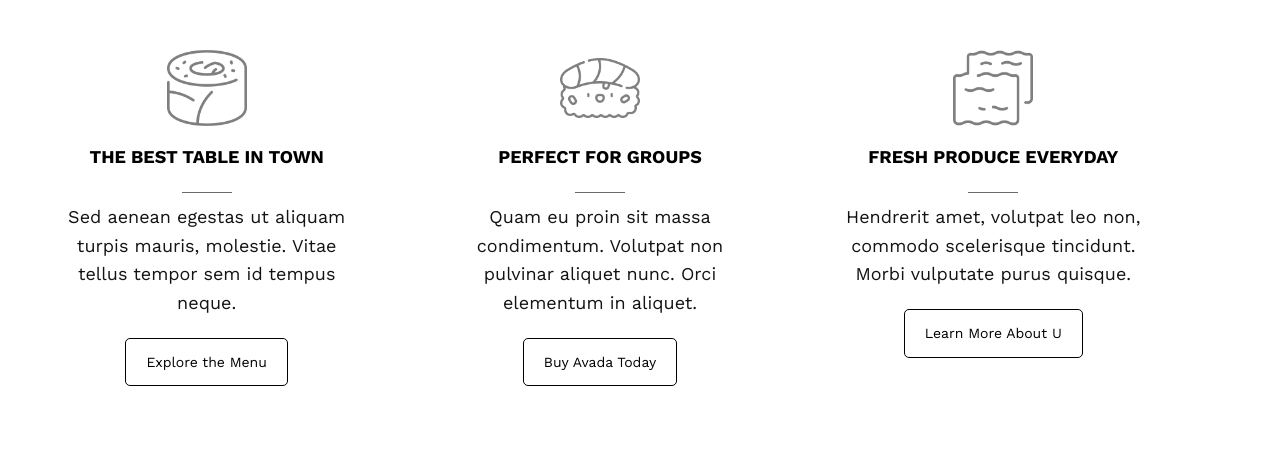
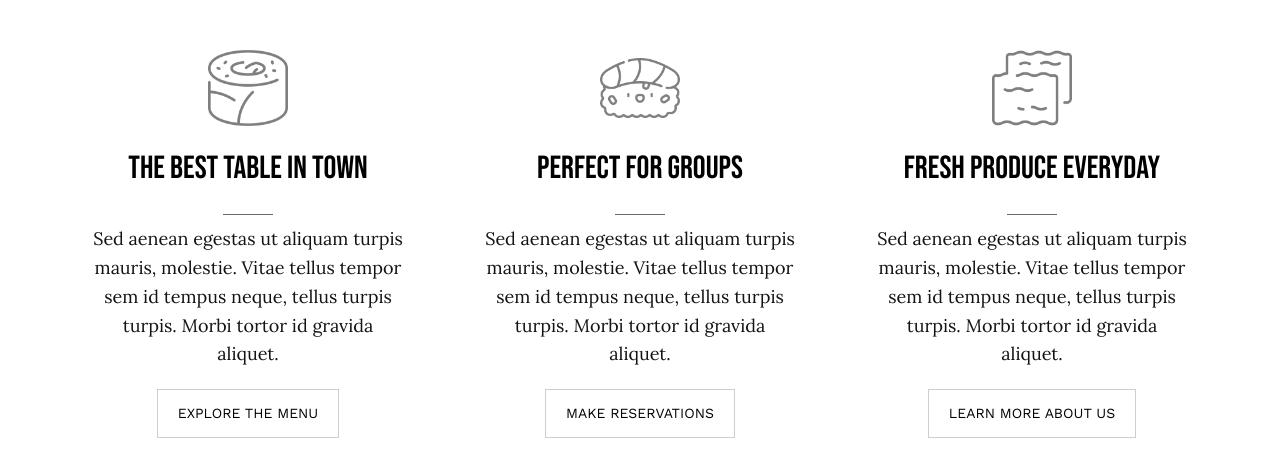
Before and after one commit to Jane-Akpabla/Collab-Project, a plain HTML site: page index.html in a window 1280 px wide. Shown: the part 802-1273 px from the top of the page. Before the commit the page ends 1238 px from the top, so only its background shows below. Drawn offline with nearby package versions, Linux system fonts and the light colour scheme.

Commit message:
feature section fixed

```diff
--- a/index.html
+++ b/index.html
@@ -1,15 +1,17 @@
 <!DOCTYPE html>
 <html lang="en">
   <head>
-    <meta charset="UTF-8">
-    <meta name="viewport" content="width=device-width, initial-scale=1.0">
+    <meta charset="UTF-8" />
+    <meta name="viewport" content="width=device-width, initial-scale=1.0" />
     <title>Shogun Restaurant</title>
-    <link rel="stylesheet" href="styles.css">
+    <link rel="stylesheet" href="styles.css" />
 
-    <link rel="preconnect" href="https://fonts.googleapis.com">
-    <link rel="preconnect" href="https://fonts.gstatic.com" crossorigin>
-    <link href="https://fonts.googleapis.com/css2?family=Bebas+Neue&family=Lora:ital,wght@0,400..700;1,400..700&family=Work+Sans:ital,wght@0,100..900;1,100..900&display=swap" rel="stylesheet">
-
+    <link rel="preconnect" href="https://fonts.googleapis.com" />
+    <link rel="preconnect" href="https://fonts.gstatic.com" crossorigin />
+    <link
+      href="https://fonts.googleapis.com/css2?family=Bebas+Neue&family=Lora:ital,wght@0,400..700;1,400..700&family=Work+Sans:ital,wght@0,100..900;1,100..900&display=swap"
+      rel="stylesheet"
+    />
   </head>
   <body>
     <header class="header">
@@ -34,8 +36,11 @@
     <section class="hero">
       <div class="hero-content">
         <div class="hero-subtitle">The Best Table in Town</div>
-            <h1 class="hero-title">FINE DINING<br>EXPERIENCE</h1>
-            <p class="hero-description">Pellentesque vitae viverra risus, sagittis. Venenatis ridiculus scelerisque nisi in urna nulla. Sit tempor a et nisi, ac felis.</p>
+        <h1 class="hero-title">FINE DINING<br />EXPERIENCE</h1>
+        <p class="hero-description">
+          Pellentesque vitae viverra risus, sagittis. Venenatis ridiculus
+          scelerisque nisi in urna nulla. Sit tempor a et nisi, ac felis.
+        </p>
         <a href="#" class="cta-button">Explore the menu</a>
       </div>
     </section>
@@ -45,38 +50,48 @@
 
     <section class="feature">
       <div class="feature-item">
-            <img src="/image/maki_5878800.png" alt="Sushi">
+        <img src="/image/maki_5878800.png" alt="Sushi" />
         <h3>THE BEST TABLE IN TOWN</h3>
-            <hr>
-            <p>Sed aenean egestas ut aliquam turpis mauris, molestie. Vitae tellus tempor sem id tempus neque.</p>
-            <a href="#" class="btn">Explore the Menu</a>
+        <hr />
+        <p>
+          Sed aenean egestas ut aliquam turpis mauris, molestie. Vitae tellus
+          tempor sem id tempus neque, tellus turpis turpis. Morbi tortor id
+          gravida aliquet.
+        </p>
+        <a href="#" class="btn">EXPLORE THE MENU</a>
       </div>
 
       <div class="feature-item">
-            <img src="/image/nigiri_8074927.png" alt="Bread">
+        <img src="/image/nigiri_8074927.png" alt="Bread" />
         <h3>PERFECT FOR GROUPS</h3>
-            <hr>
-            <p>Quam eu proin sit massa condimentum. Volutpat non pulvinar aliquet nunc. Orci elementum in aliquet.</p>
-            <a href="#" class="btn">Buy Avada Today</a>
+        <hr />
+        <p>
+            Sed aenean egestas ut aliquam turpis mauris, molestie. Vitae tellus
+            tempor sem id tempus neque, tellus turpis turpis. Morbi tortor id
+            gravida aliquet.
+        </p>
+        <a href="#" class="btn">MAKE RESERVATIONS</a>
       </div>
 
       <div class="feature-item">
-            <img src="/image/nori_5878750.png" alt="Vegetable">
+        <img src="/image/nori_5878750.png" alt="Vegetable" />
         <h3>FRESH PRODUCE EVERYDAY</h3>
-            <hr>
-            <p>Hendrerit amet, volutpat leo non, commodo scelerisque tincidunt. Morbi vulputate purus quisque.</p>
-            <a href="#" class="btn">Learn More About U</a>
+        <hr />
+        <p>
+            Sed aenean egestas ut aliquam turpis mauris, molestie. Vitae tellus
+            tempor sem id tempus neque, tellus turpis turpis. Morbi tortor id
+            gravida aliquet.
+        </p>
+        <a href="#" class="btn">LEARN MORE ABOUT US</a>
       </div>
     </section>
 
+    <script>
+      const menuToggle = document.querySelector(".menu-toggle");
+      const navLinks = document.querySelector(".nav-links");
 
-
-    <script>
-        const menuToggle = document.querySelector('.menu-toggle');
-        const navLinks = document.querySelector('.nav-links');
-
-        menuToggle.addEventListener('click', () => {
-            navLinks.classList.toggle('active');
+      menuToggle.addEventListener("click", () => {
+        navLinks.classList.toggle("active");
       });
     </script>
   </body>
--- a/styles.css
+++ b/styles.css
@@ -176,6 +176,75 @@ body {
     cursor: pointer;
 }
 
+/* ======...........Feature Section...............=======*/
+.feature {
+    display: flex;
+    flex-wrap: wrap;
+    justify-content: center;
+    align-items: baseline;
+    gap: 20px;
+    text-align: center;
+    padding: 20px;
+}
+
+.feature-item {
+    display: flex;
+    flex: 1 1 30%;
+    flex-direction:column;
+ max-width: 30%;
+    background: white;
+    padding: 30px;
+    align-items: center;
+}
+
+.feature img{
+
+    width: 80px;
+    height: auto;
+    margin-bottom: 15px;
+    opacity: 0.5;
+}
+
+.feature h3 {
+    font-size: 32px;
+    font-weight: 400;
+    font-family: 'bebas neue', sans-serif;
+    text-transform: uppercase;
+    margin-bottom: 10px;
+}
+
+.feature hr {
+    width: 50px;
+    height: 1px;
+    background: rgb(107, 105, 105);
+    border: none;
+    margin: 10px auto;
+}
+
+.feature-item p {
+    max-width: 100%;
+    font-family: 'Lora', serif;
+    font-size: 18px;
+    color: #141313;
+    line-height: 1.6;
+    margin-bottom: 20px;
+}
+
+.btn {
+    display: inline-block;
+    padding: 12px 20px;
+    border: 1px solid rgb(206, 206, 206);
+    text-decoration: none;
+    color: black;
+    font-size: 14px;
+    transition: 0.3s;
+}
+
+.btn:hover {
+    border: 1px solid black;
+}
+
+
 @media (max-width: 1024px) {
     .hero-title {
         font-size: 4rem;
@@ -193,6 +262,14 @@ body {
 @media (max-width: 768px) {
     .menu-toggle {
         display: block;
+    }
+
+    .feature-item {
+     max-width: 100%;
+    }
+
+    .feature {
+        flex-direction: column;
     }
 
     .nav-links {
@@ -263,72 +340,3 @@ body {
         text-align: center;
     }
 }
-
-/* ======...........Feature Section...............=======*/
-.feature {
-    display: flex;
-    flex-wrap: wrap;
-    justify-content: space-between;
-    gap: 20px;
-    text-align: center;
-    padding: 20px;
-    max-width: 1200px;
-}
-
-.feature-item {
-    display: flex;
-    flex: 1 1 30%;
-    flex-direction:column;
- /*max-width: 30%;*/
-    background: white;
-    padding: 30px;
-    border-radius: 10px;
-    align-items: center;
-}
-
-.feature img{
-
-    width: 80px;
-    height: auto;
-    margin-bottom: 15px;
-    opacity: 0.5;
-}
-
-.feature h3 {
-    font-size: 18px;
-    font-weight: bold;
-    text-transform: uppercase;
-    margin-bottom: 10px;
-}
-
-.feature hr {
-    width: 50px;
-    height: 1px;
-    background: rgb(107, 105, 105);
-    border: none;
-    margin: 10px auto;
-}
-
-.feature-item p {
-    max-width: 100%;
-    font-size: 18px;
-    color: #141313;
-    line-height: 1.6;
-    margin-bottom: 20px;
-}
-
-.btn {
-    display: inline-block;
-    padding: 12px 20px;
-    border: 1px solid black;
-    text-decoration: none;
-    color: black;
-    font-size: 14px;
-    transition: 0.3s;
-    border-radius: 5px;
-}
-
-.btn:hover {
-    background: black;
-    color: white;
-}
```
Lines whose indentation alone changed are shown as unchanged.
